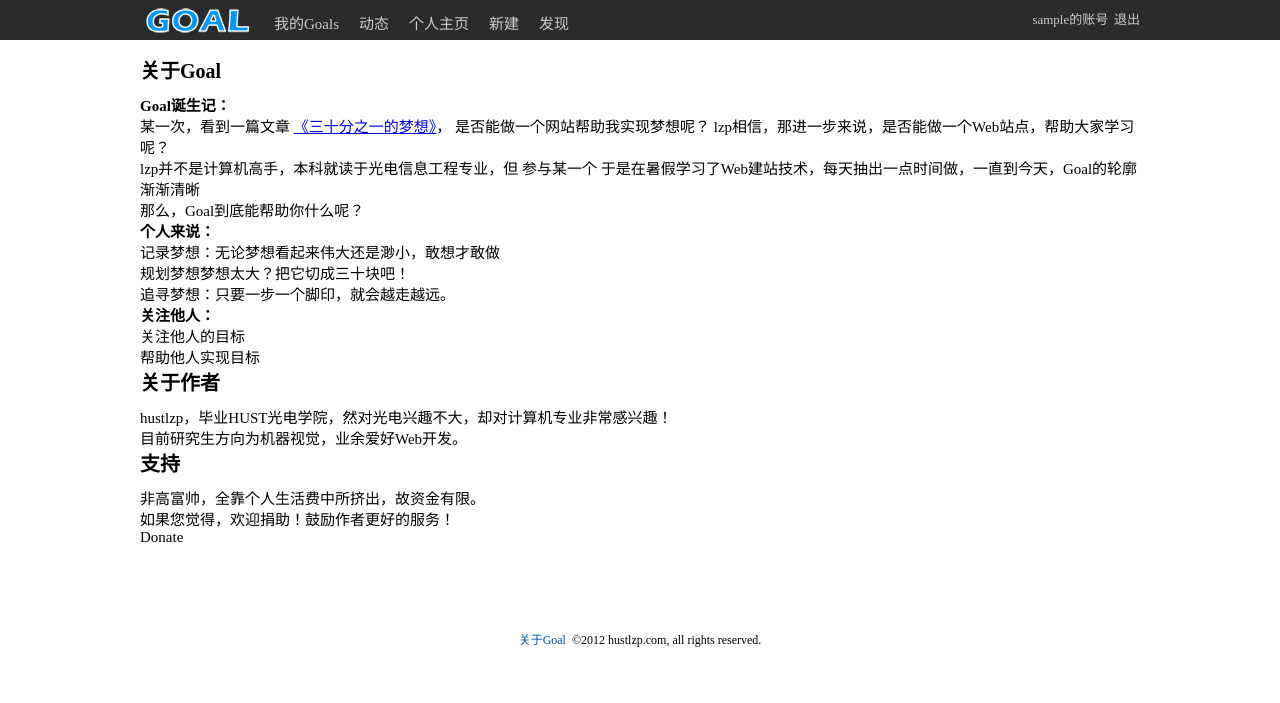
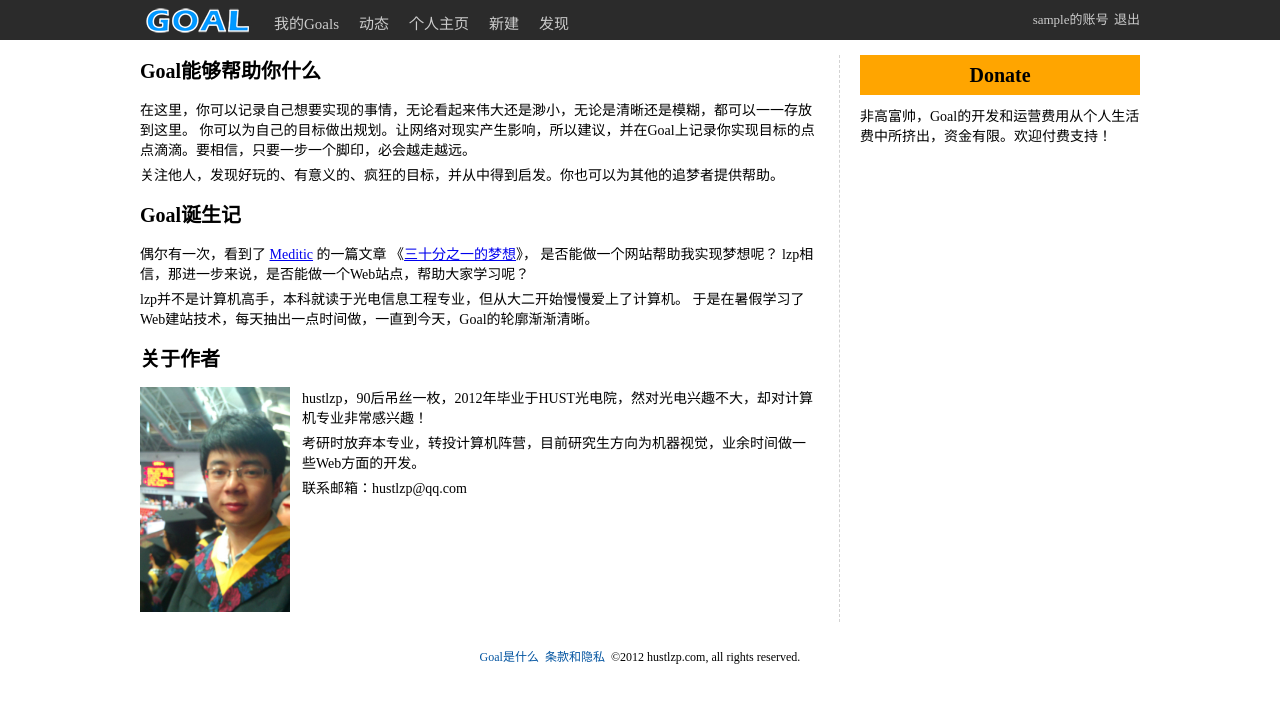
Before and after one commit to AaronJiang/beforeidie, a PHP site: page /about.php in a window 1280 px wide. Shown: the top 703 px of the page. Run offline with PHP 8.4, Linux system fonts and the light colour scheme; the visitor is signed in with stand-in values (Sample User, id 1); some libraries are stand-ins or nearby versions.

Commit message:
进一步完善about页面

```diff
--- a/about.php
+++ b/about.php
@@ -6,45 +6,51 @@
 	$('body').prop('id', 'page-about');
 </script>
 
-<p class="subtitle">关于Goal</p>
+<div id='main-content'>
 
-	<p><b>Goal诞生记：</b></p>
+	<p class="subtitle">Goal能够帮助你什么</p>
 
-	<p>某一次，看到一篇文章
-		<a target='_blank' href='http://meditic.com/simplifying-and-splitting-a-dream/'>《三十分之一的梦想》</a>，
+	<p>
+		在这里，你可以记录自己想要实现的事情，无论看起来伟大还是渺小，无论是清晰还是模糊，都可以一一存放到这里。
+		你可以为自己的目标做出规划。让网络对现实产生影响，所以建议，并在Goal上记录你实现目标的点点滴滴。要相信，只要一步一个脚印，必会越走越远。
+	</p>
+
+	<p>
+		关注他人，发现好玩的、有意义的、疯狂的目标，并从中得到启发。你也可以为其他的追梦者提供帮助。
+	</p>
+
+	<p class="subtitle">Goal诞生记</p>
+
+	<p>
+		偶尔有一次，看到了
+		<a target='_blank' href='http://meditic.com'>Meditic</a>
+		的一篇文章
+		《<a target='_blank' href='http://meditic.com/simplifying-and-splitting-a-dream/'>三十分之一的梦想</a>》，
 		是否能做一个网站帮助我实现梦想呢？
 		lzp相信，那进一步来说，是否能做一个Web站点，帮助大家学习呢？
 	</p>
 
 	<p>
-		lzp并不是计算机高手，本科就读于光电信息工程专业，但
-		参与某一个
-		于是在暑假学习了Web建站技术，每天抽出一点时间做，一直到今天，Goal的轮廓渐渐清晰
+		lzp并不是计算机高手，本科就读于光电信息工程专业，但从大二开始慢慢爱上了计算机。
+		于是在暑假学习了Web建站技术，每天抽出一点时间做，一直到今天，Goal的轮廓渐渐清晰。
 	</p>
 
-	<p>
-		那么，Goal到底能帮助你什么呢？
-	</p>
+	<p class="subtitle">关于作者</p>
 
-	<p><b>个人来说：</b></p>
-		<p>记录梦想：无论梦想看起来伟大还是渺小，敢想才敢做</p>
-		<p>规划梦想梦想太大？把它切成三十块吧！</p>
-		<p>追寻梦想：只要一步一个脚印，就会越走越远。</p>
+	<img id='my-avatar' src='imgs/me.jpg' />
+	<p>hustlzp，90后吊丝一枚，2012年毕业于HUST光电院，然对光电兴趣不大，却对计算机专业非常感兴趣！</p>
+	<p>考研时放弃本专业，转投计算机阵营，目前研究生方向为机器视觉，业余时间做一些Web方面的开发。</p>
+	<p>联系邮箱：hustlzp@qq.com</p>
 
-	<p><b>关注他人：</b></p>
-		<p>关注他人的目标</p>
-		<p>帮助他人实现目标</p>
+</div>
 
-<p class="subtitle">关于作者</p>
+<div id='sidebar'>
+	<span id='donate-btn' href=''>Donate</span>
 
-	<p>hustlzp，毕业HUST光电学院，然对光电兴趣不大，却对计算机专业非常感兴趣！</p>
-	<p>目前研究生方向为机器视觉，业余爱好Web开发。</p>
+	<p>非高富帅，Goal的开发和运营费用从个人生活费中所挤出，资金有限。欢迎付费支持！</p>
 
-<p class="subtitle">支持</p>
+</div>
 
-	<p>非高富帅，全靠个人生活费中所挤出，故资金有限。</p>
-	<p>如果您觉得，欢迎捐助！鼓励作者更好的服务！</p>
-	<p>Donate</p>
 
 <?php
 	require('footer.php');
--- a/footer.php
+++ b/footer.php
@@ -1,7 +1,8 @@
 		</div>
 
 		<div id='footer'>
-			<a id='about-this' href='about.php'>关于Goal</a
+			<a href='about.php'>Goal是什么</a
+			><a href='terms.php'>条款和隐私</a
 			><span>©2012 hustlzp.com, all rights reserved.</p>
 		</div>
 	</body>
--- a/style/style.css
+++ b/style/style.css
@@ -284,8 +284,7 @@ body{
 #header{
 	background-color:#2B2B2B;
 	height:40px;
-	position:relative;
-	margin:0 0 10px 0;
+	margin:0 0 0 0;
 	position:fixed;
 	top:0px;
 	left:0px;
@@ -360,13 +359,13 @@ body{
 
 /* Footer
 ------------------------------------------------------------*/
-#footer #about-this{
+#footer a{
 	color:#0455A1;
 	text-decoration:none;
 	display:inline-block;
 	margin:0 6px 0 0;
 }
-#footer #about-this:hover{
+#footer a:hover{
 	text-decoration:underline;
 }
 
@@ -1261,3 +1260,55 @@ body{
 
 /* About
 ------------------------------------------------------------*/
+#page-about{
+	font-size:14px;
+}
+
+#page-about #main-content{
+	width:70%;
+	box-sizing:border-box;
+	float:left;
+	padding:0 20px 0 0;
+	border-right:1px dashed lightgray;
+}
+
+#page-about #sidebar{
+	width:30%;
+	box-sizing:border-box;
+	padding:0 0 0 20px;
+	float:right;
+}
+
+#page-about #my-avatar{
+	float:left;
+	width:150px;
+	margin:0 12px 10px 0;
+}
+
+#page-about #donate-btn{
+	padding:10px 10px;
+	margin:0 0 10px 0;
+	display:block;
+	text-align:center;
+	font-size:20px;
+	line-height:20px;
+	font-weight:bold;
+	background-color:orange;
+	cursor:pointer;
+}
+
+#page-about #donate-btn:hover{
+	background-color:darkOrange;
+}
+
+#page-about .subtitle{
+	margin:15px 0 15px 0;
+}
+
+#page-about .subtitle:nth-child(1){
+	margin-top:0;
+}
+
+#page-about p{
+	margin:0 0 5px 0;
+}
```
Also changed, not shown: person.php (+23 -13 lines), imgs/me.jpg (added), step_funs.php (line endings or trailing spaces), terms.php (added).
